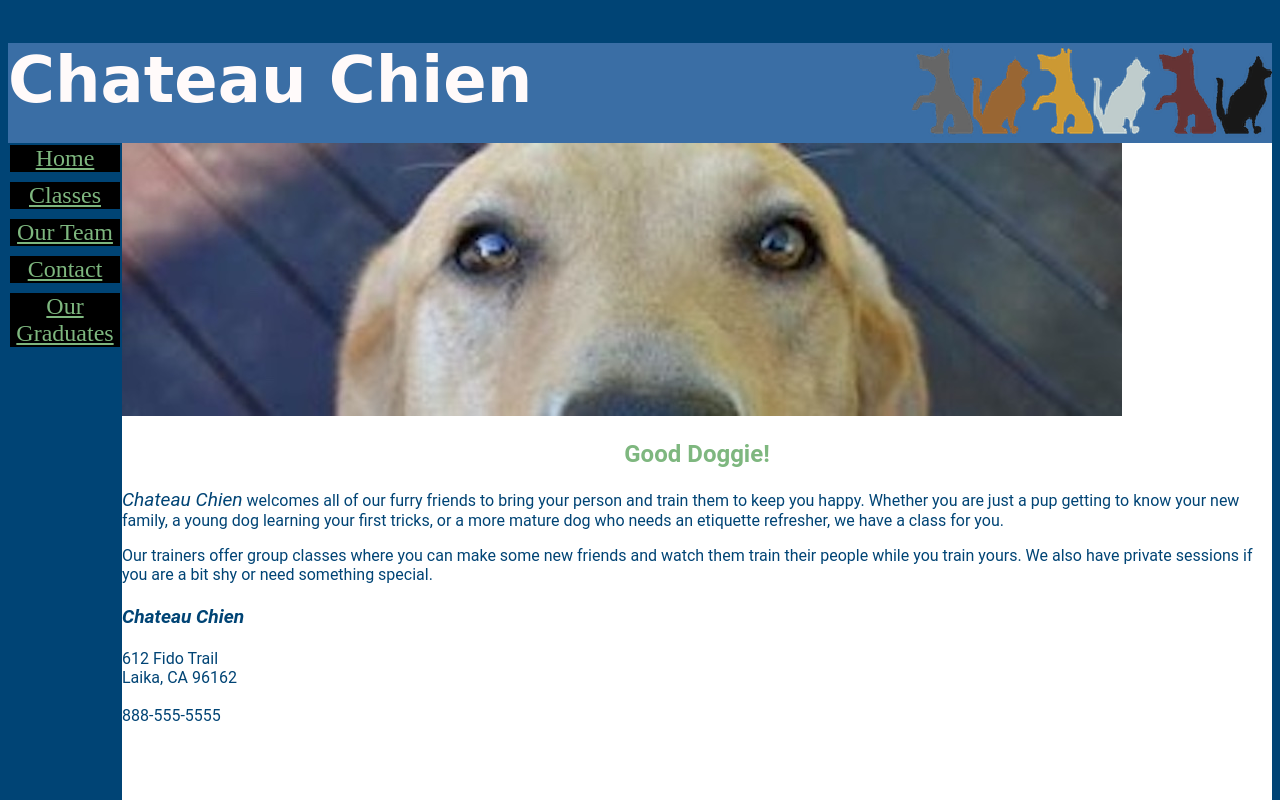
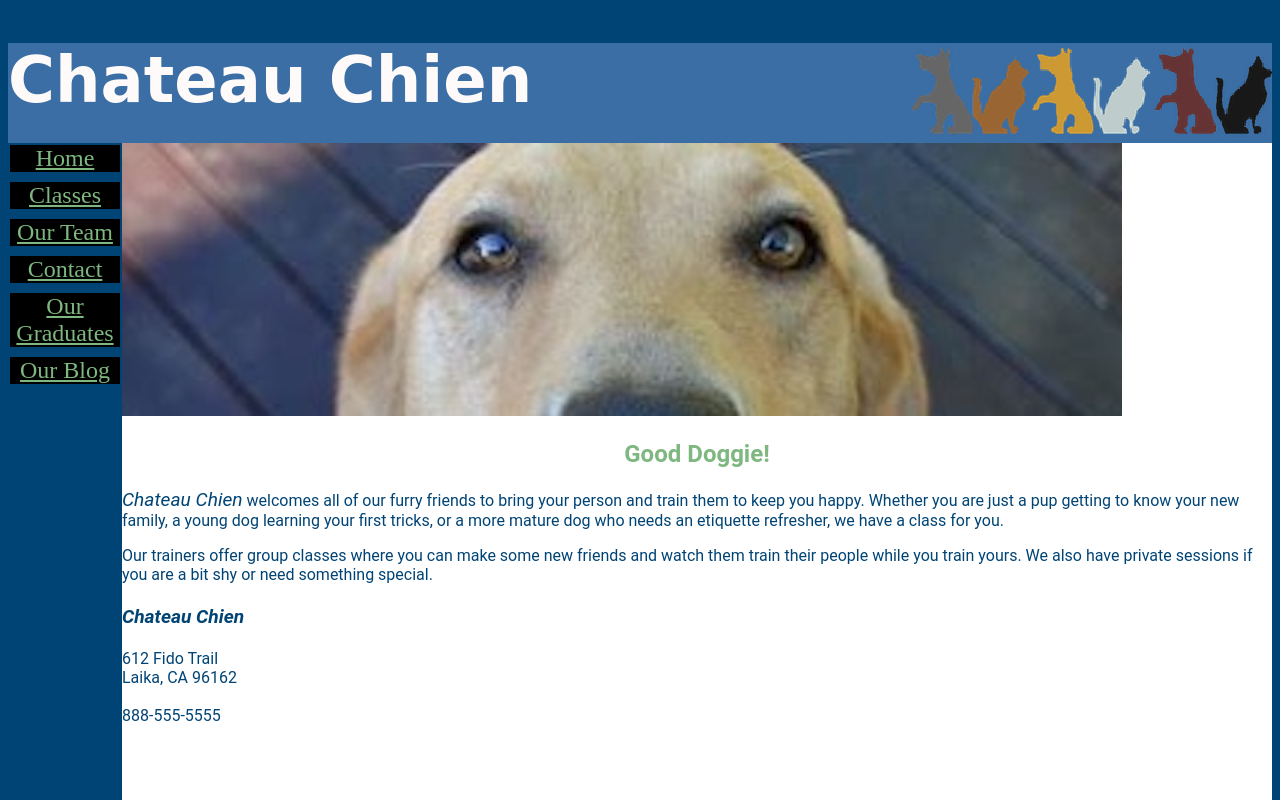
Before and after one commit to alej6/Chateau-Chien-Dog-Training, a plain HTML site: page index.html in a window 1280 px wide. Shown: the top 800 px of the page. Drawn offline with Linux system fonts and the light colour scheme.

Commit message:
Add files via upload

```diff
--- a/index.html
+++ b/index.html
@@ -18,6 +18,7 @@
             <a href= "ourteam.html">Our Team</a>
             <a href= "contact.html">Contact</a>
             <a href="ourgraduates.html">Our Graduates</a>
+             <a href="ourblog.html">Our Blog</a>
     </nav>
     <main>
         <img src="images/homePageImage.jpg"
```
Also changed, not shown: classes.html (+1 -0 lines), contact.html (+1 -0 lines), ourgraduates.html (+1 -0 lines), ourteam.html (+1 -0 lines).
